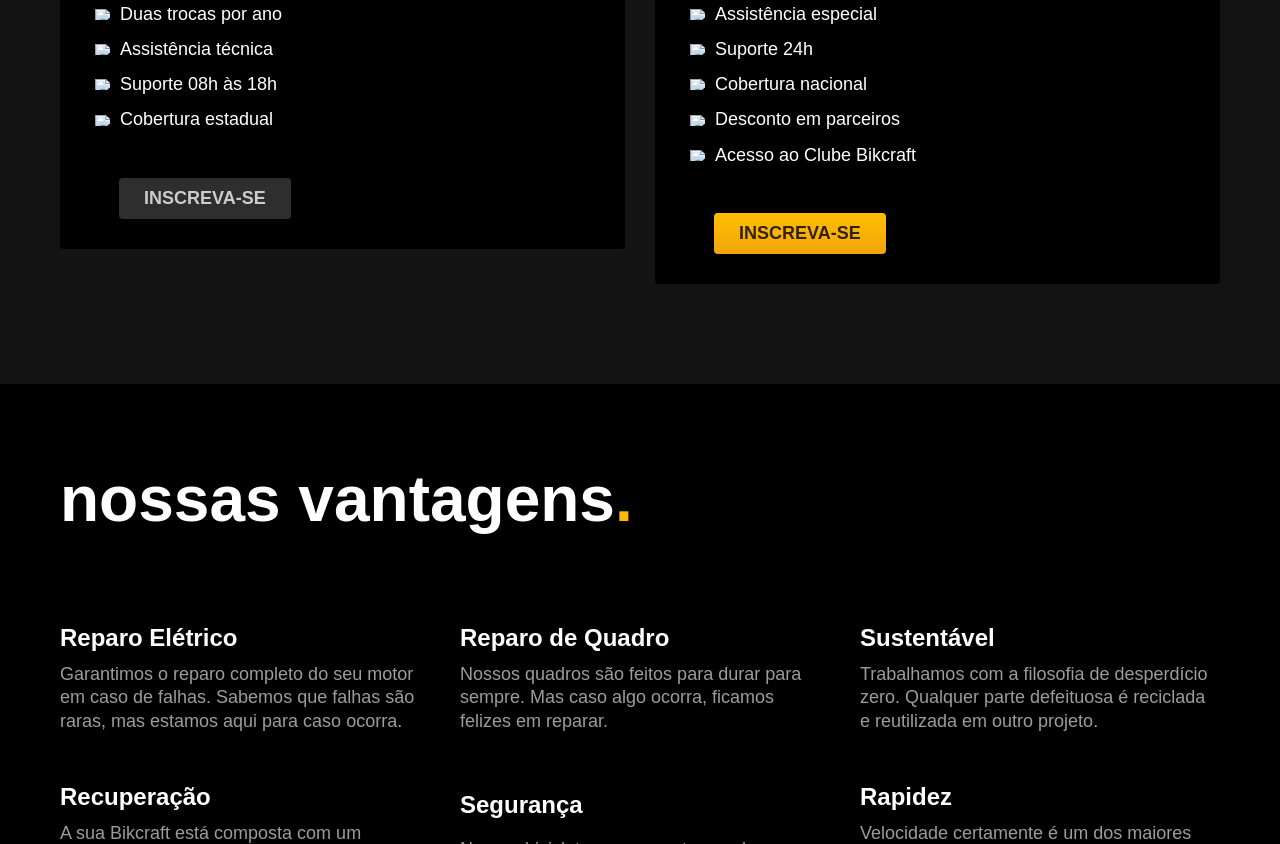
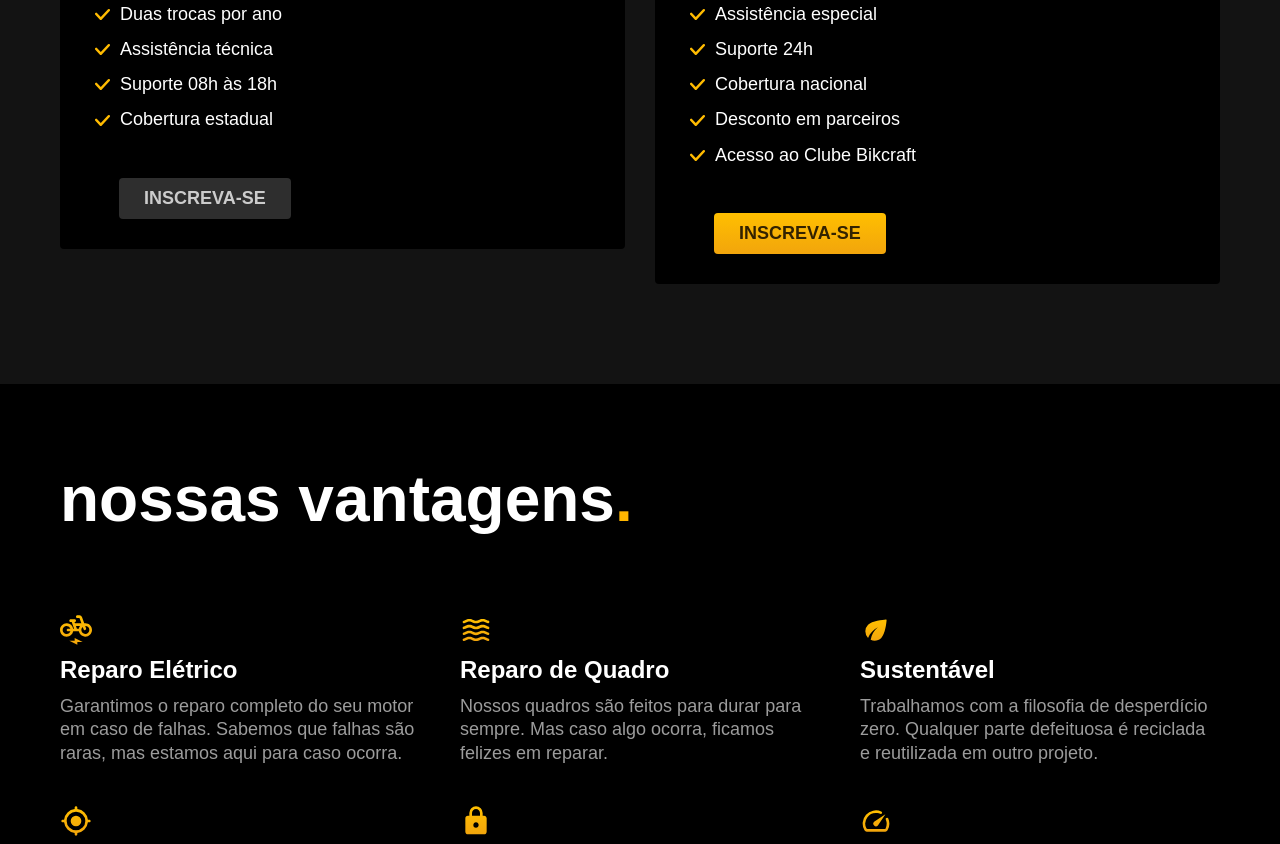
Before and after one commit to elderbilheri/bikcraft, a plain HTML site: page seguros.html in a window 1280 px wide. Shown: the part 471-1315 px from the top of the page. Drawn offline with Linux system fonts and the light colour scheme; the site is published under a folder, as on GitHub Pages, so addresses that start at the root find nothing.

Commit message:
atualizacao imagens6

```diff
--- a/seguros.html
+++ b/seguros.html
@@ -46,10 +46,10 @@
         <div class="seg-mod-A fadeInLeft" data-anime="200">
           <h2 class="seg-nome">Prata</h2>
           <ul class="seg-list">
-            <li><img src="/img/icones/lista.svg" alt="icone lista"><span class="seg-vantagens">Duas trocas por ano</span></li>
-            <li><img src="/img/icones/lista.svg" alt="icone lista"><span class="seg-vantagens">Assistência técnica</span></li>
-            <li><img src="/img/icones/lista.svg" alt="icone lista"><span class="seg-vantagens">Suporte 08h às 18h</span></li>
-            <li><img src="/img/icones/lista.svg" alt="icone lista"><span class="seg-vantagens">Cobertura estadual</span></li>
+            <li><img src="./img/icones/lista.svg" alt="icone lista"><span class="seg-vantagens">Duas trocas por ano</span></li>
+            <li><img src="./img/icones/lista.svg" alt="icone lista"><span class="seg-vantagens">Assistência técnica</span></li>
+            <li><img src="./img/icones/lista.svg" alt="icone lista"><span class="seg-vantagens">Suporte 08h às 18h</span></li>
+            <li><img src="./img/icones/lista.svg" alt="icone lista"><span class="seg-vantagens">Cobertura estadual</span></li>
           </ul>
           <a class="seg-button" href="./orcamento.html?tipo=seguros&produto=prata">Inscreva-se</a>
           <h3 class="seg-preco">R$ 199</h3>
@@ -57,12 +57,12 @@
         <div class="seg-mod-B fadeInRight" data-anime="500">
           <h2 class="seg-nome">Ouro</h2>
           <ul class="seg-list">
-            <li><img src="/img/icones/lista.svg" alt="icone lista"><span class="seg-vantagens">Cinco trocas por ano</span></li>
-            <li><img src="/img/icones/lista.svg" alt="icone lista"><span class="seg-vantagens">Assistência especial</span></li>
-            <li><img src="/img/icones/lista.svg" alt="icone lista"><span class="seg-vantagens">Suporte 24h</span></li>
-            <li><img src="/img/icones/lista.svg" alt="icone lista"><span class="seg-vantagens">Cobertura nacional</span></li>
-            <li><img src="/img/icones/lista.svg" alt="icone lista"><span class="seg-vantagens">Desconto em parceiros</span></li>
-            <li><img src="/img/icones/lista.svg" alt="icone lista"><span class="seg-vantagens">Acesso ao Clube Bikcraft</span></li>
+            <li><img src="./img/icones/lista.svg" alt="icone lista"><span class="seg-vantagens">Cinco trocas por ano</span></li>
+            <li><img src="./img/icones/lista.svg" alt="icone lista"><span class="seg-vantagens">Assistência especial</span></li>
+            <li><img src="./img/icones/lista.svg" alt="icone lista"><span class="seg-vantagens">Suporte 24h</span></li>
+            <li><img src="./img/icones/lista.svg" alt="icone lista"><span class="seg-vantagens">Cobertura nacional</span></li>
+            <li><img src="./img/icones/lista.svg" alt="icone lista"><span class="seg-vantagens">Desconto em parceiros</span></li>
+            <li><img src="./img/icones/lista.svg" alt="icone lista"><span class="seg-vantagens">Acesso ao Clube Bikcraft</span></li>
           </ul>
           <a class="seg-button" href="./orcamento.html?tipo=seguros&produto=ouro">Inscreva-se</a>
           <h3 class="seg-preco">R$ 299</h3>
@@ -76,32 +76,32 @@
         <h2 class="pagina-titulo">nossas vantagens<span class="ponto">.</span></h2>
         <div class="vantagens-conteudo">
           <div class="vantagens-items">
-            <img src="/img/icones/eletrica.svg" alt="">
+            <img src="./img/icones/eletrica.svg" alt="">
             <h3>Reparo Elétrico</h3>
             <p>Garantimos o reparo completo do seu motor em caso de falhas. Sabemos que falhas são raras, mas estamos aqui para caso ocorra.</p>
           </div>
           <div class="vantagens-items">
-            <img src="/img/icones/carbono.svg" alt="">
+            <img src="./img/icones/carbono.svg" alt="">
             <h3>Reparo de Quadro</h3>
             <p>Nossos quadros são feitos para durar para sempre. Mas caso algo ocorra, ficamos felizes em reparar.</p>
           </div>
           <div class="vantagens-items">
-            <img src="/img/icones/sustentavel.svg" alt="">
+            <img src="./img/icones/sustentavel.svg" alt="">
             <h3>Sustentável</h3>
             <p>Trabalhamos com a filosofia de desperdício zero. Qualquer parte defeituosa é reciclada e reutilizada em outro projeto.</p>
           </div>
           <div class="vantagens-items">
-            <img src="/img/icones/rastreador.svg" alt="">
+            <img src="./img/icones/rastreador.svg" alt="">
             <h3>Recuperação</h3>
             <p>A sua Bikcraft está composta com um rastreador que pode ser acessado pelo gps em tempo real, garantindo maior segurança para você.</p>
           </div>
           <div class="vantagens-items">
-            <img src="/img/icones/seguro.svg" alt="">
+            <img src="./img/icones/seguro.svg" alt="">
             <h3>Segurança</h3>
             <p>Nossas bicicletas possuem travas de segurança nas rodas e também nos pedais e freios, dispondo de uma proteção maior.</p>
           </div>
           <div class="vantagens-items">
-            <img src="/img/icones/velocidade.svg" alt="">
+            <img src="./img/icones/velocidade.svg" alt="">
             <h3>Rapidez</h3>
             <p>Velocidade certamente é um dos maiores atributos da sua bikcraft, podendo alcançar até 50 km/h de acordo com a bicicleta escolhida</p>
           </div>
```
Also changed, not shown: contato.html (+2 -2 lines), orcamento.html (+1 -1 lines).
